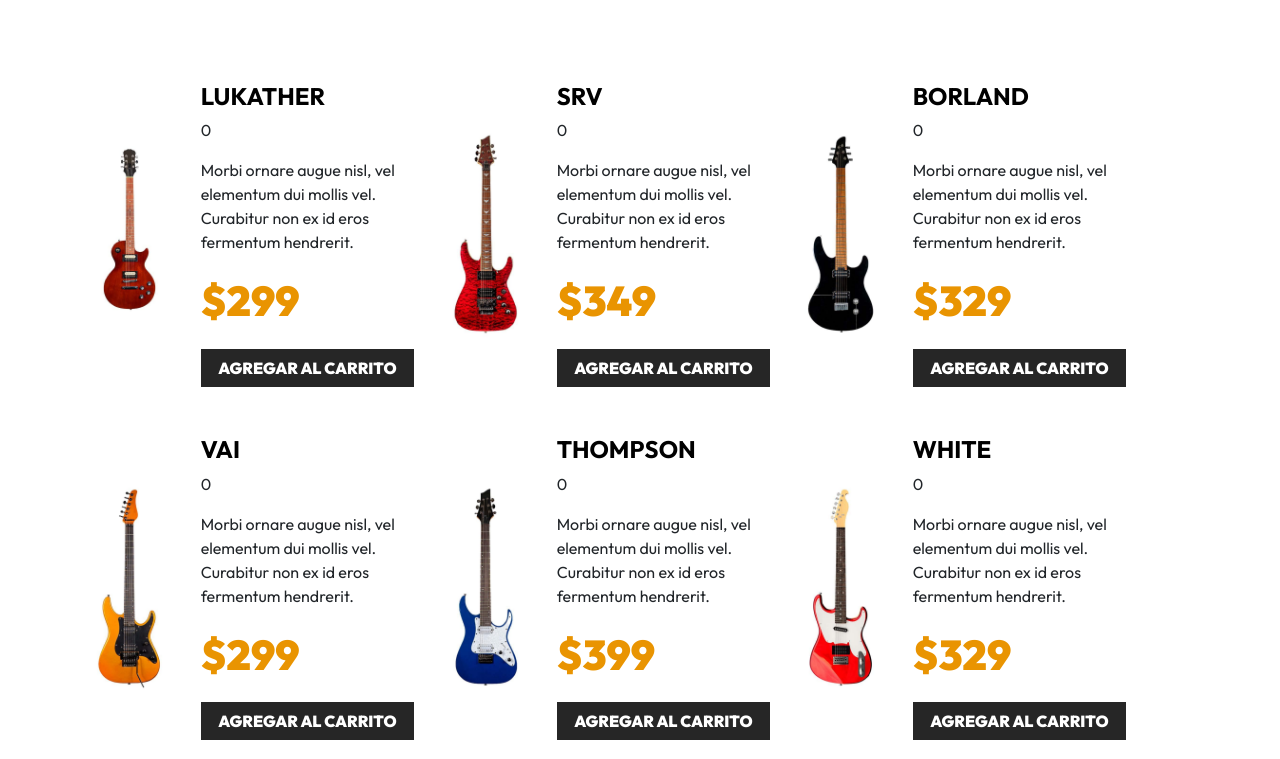
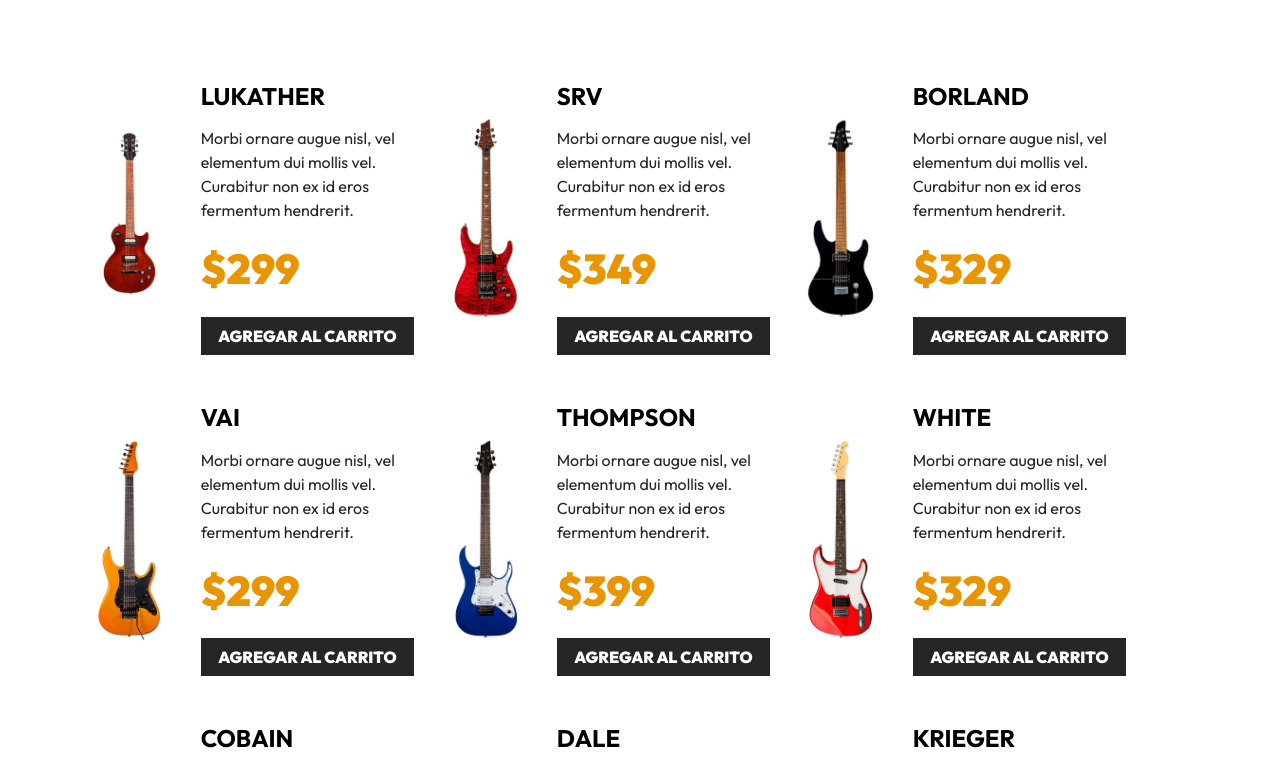
Before and after one commit to CODEATD/guitarla-vue, a Vue app: page / in a window 1280 px wide. Shown: the part 826-1585 px from the top of the page. Built offline with nearby package versions, Linux system fonts and the light colour scheme.

Commit message:
Lección: 54. Pasar información de un componente hijo al padre con

```diff
--- a/src/App.vue
+++ b/src/App.vue
@@ -9,8 +9,8 @@ onMounted(() => {
     guitarras.value = db;
 });
 
-const agregarCarrito = () => {
-    console.log('Agreando...');
+const agregarCarrito = (guitarra) => {
+    console.log(guitarra);
 }
 
 </script>
--- a/src/components/Guitarra.vue
+++ b/src/components/Guitarra.vue
@@ -1,8 +1,4 @@
 <script setup>
-    import { ref } from 'vue';
-
-    const number = ref(0);
-
     const props = defineProps({
         guitarra: {
             type: Object,
@@ -28,7 +24,7 @@
             <button
                 type="button"
                 class="btn btn-dark w-100 "
-                @click="$emit('agregar-carrito')"
+                @click="$emit('agregar-carrito', guitarra)"
                 >Agregar al Carrito
             </button>
         </div>
```
